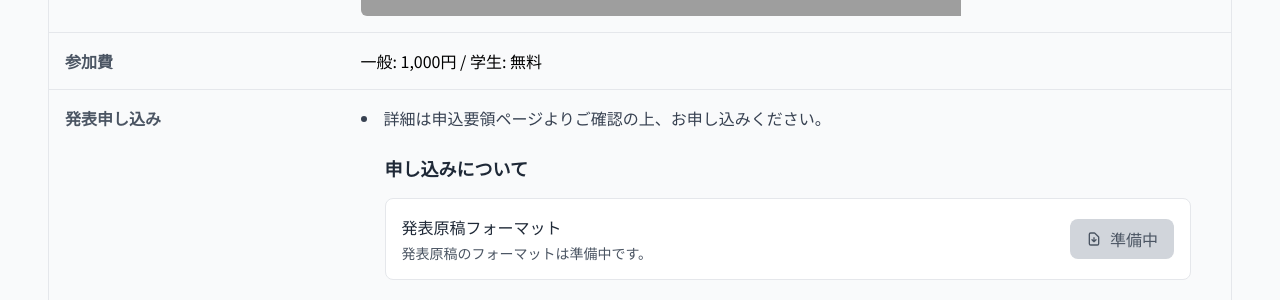
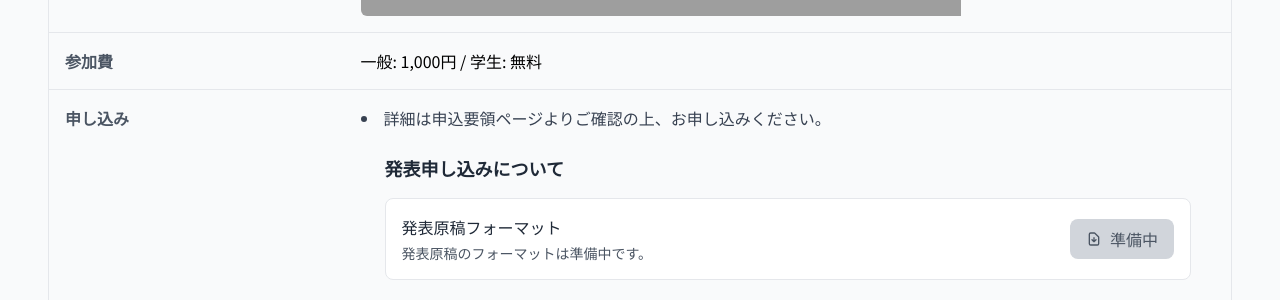
Before and after one commit to FFTPRS/WS, a Jekyll site: the page built from pages/workshop1.html, in a window 1280 px wide and 900 px high, scrolled down 1146 px. Shown: the part 154-454 px from the top of the window. Built offline with Jekyll 4.4.1, drawn with Linux system fonts in a browser that asks for light colours; nearby versions of some CDN libraries; grey boxes are pictures that could not be loaded.

Commit message:
Update workshop1.html

```diff
--- a/pages/workshop1.html
+++ b/pages/workshop1.html
@@ -72,7 +72,7 @@ description: "第12回有限体理論とその擬似乱数系列生成への応
                 <div class="p-4 md:col-span-3">{{ workshop.entrance_fee }}</div>
             </div>
             <div class="grid grid-cols-1 md:grid-cols-4 border-b">
-                <div class="bg-gray-50 p-4 font-semibold text-gray-600">発表申し込み</div>
+                <div class="bg-gray-50 p-4 font-semibold text-gray-600">申し込み</div>
                 <div class="p-4 md:col-span-3">
                     <ul class="list-disc list-inside text-gray-700 space-y-2">
                         <!--<li>{{ workshop.application_deadline }}</li>
@@ -81,7 +81,7 @@ description: "第12回有限体理論とその擬似乱数系列生成への応
                         <li>詳細は申込要領ページよりご確認の上、お申し込みください。</li>
                     </ul>
                     <div class="bg-gray-50 p-6 rounded-lg mb-6">
-                        <h4 class="text-lg font-semibold text-gray-800 mb-3">申し込みについて</h4>
+                        <h4 class="text-lg font-semibold text-gray-800 mb-3">発表申し込みについて</h4>
                         <div class="text-gray-700 leading-relaxed mb-4">
                             {{ workshop.application_description }}
                         </div>
```
